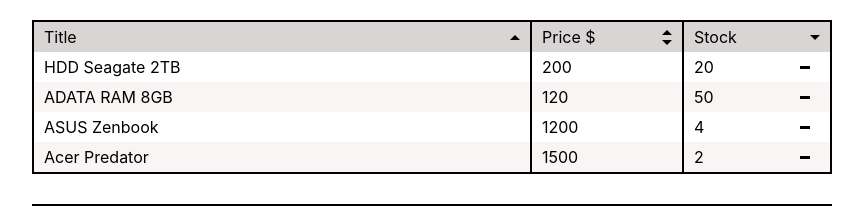
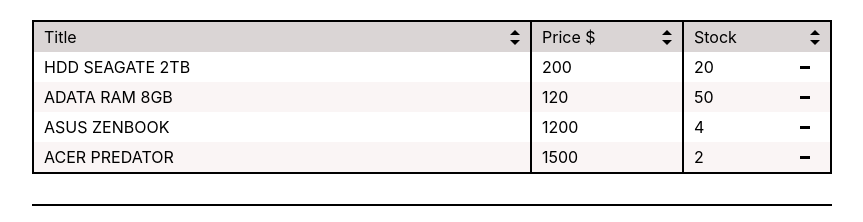
Before and after one commit to bota21/exam_7, a React (Create React App) app in the folder product-app/: page / in a window 1280 px wide. Shown: the top 222 px of the page, without its empty margins (208-1071 px from the left). Built offline with nearby package versions, Linux system fonts and the light colour scheme.

Commit message:
#3 Добавлена сортировка

```diff
--- a/product-app/src/components/List/List.module.css
+++ b/product-app/src/components/List/List.module.css
@@ -2,6 +2,9 @@
     display: grid;
     grid-template-columns: 500px 150px 150px;
     grid-template-rows: repeat(1fr);
+}
+.title{
+    text-transform: uppercase;
 }
 .title, .stock{
     border-left: 2px solid #000;
--- a/product-app/src/components/ProductList/ProductList.js
+++ b/product-app/src/components/ProductList/ProductList.js
@@ -1,21 +1,27 @@
 import { React } from 'react';
 import s from './ProductList.module.css';
 
-const ProductList = () => {
+const ProductList = props => {
     return (
         <div className={s.product_list}>
         <div className={s.title_wrapper}>
         <div className={s.title}>Title
-                <span className={s.triangle_up}></span>
+        <div className={s.triangle_wrapper}>
+        <span className={s.triangle_up} onClick={props.sortNameUp}></span>
+        <span className={s.triangle_down} onClick={props.sortNameDown}></span>
+        </div>
         </div>
         <div className={s.price}>Price $
         <div className={s.triangle_wrapper}>
-                <span className={s.triangle_up}></span>
-                <span className={s.triangle_down}></span>
+        <span className={s.triangle_up} onClick={props.sortPriceUp}></span>
+        <span className={s.triangle_down} onClick={props.sortPriceDown}></span>
         </div>
         </div>
         <div className={s.stock}>Stock
-                <span className={s.triangle_down}></span>
+        <div className={s.triangle_wrapper}>
+        <span className={s.triangle_up}  onClick={props.sortStockUp}></span>
+        <span className={s.triangle_down} onClick={props.sortStockDown}></span>
+        </div>
         </div>
         </div>
         </div>
--- a/product-app/src/container/Page/Page.js
+++ b/product-app/src/container/Page/Page.js
@@ -40,18 +40,23 @@ const Page = () => {
     let reduceStock = id => {
         let index = product.findIndex(i => i.id === id);
         let copyProduct = [...product];
-        if(copyProduct[index].stock === 0) return;
+        if(copyProduct[index].stock === 0) return ;
         copyProduct[index].stock--;
         setProduct(copyProduct)
     }
     let addData = (e) => {
         e.preventDefault();
         let copyProduct = [...product];
-        copyProduct.push(
-            {id: uuidv4(), name: data[-1].name, price: data[-1].price, stock: data[-1].stock}
-            );
+        product.map(i => {
+            if(data[-1].name === i.name) {
+                i.price = data[-1].price
+                i.stock += data[-1].stock
+            }
+        });
         setProduct(copyProduct)
     };
+    if(product.length === 0) return <h3 className={s.empty}>No products available</h3>
+
     let addProductList = product.map(item => {
         return <List
         key={item.id}
@@ -60,11 +65,43 @@ const Page = () => {
         stock={item.stock}
         onReduce={() => reduceStock(item.id)}
         />
-        })
+    });
+    let sortNameUp = () => {
+        let copyProduct = [...product];
+        copyProduct.sort((a, b) => {return (a.name > b.name) ? 1: -1});
+        setProduct(copyProduct)
+    };
+    let sortNameDown = () => {
+        let copyProduct = [...product];
+        copyProduct.sort((a, b) => {return (a.name < b.name) ? 1: -1});
+        setProduct(copyProduct)
+    };
+    let sortPriceUp = () => {
+        let copyProduct = [...product];
+        copyProduct.sort((a, b) => {return (a.price > b.price) ? 1: -1});
+        setProduct(copyProduct)
+    };
+    let sortPriceDown = () => {
+        let copyProduct = [...product];
+        copyProduct.sort((a, b) => {return (a.price < b.price) ? 1: -1});
+        setProduct(copyProduct)
+    };
+    let sortStockUp = () => {
+        let copyProduct = [...product];
+        copyProduct.sort((a, b) => {return (a.stock > b.stock) ? 1: -1});
+        setProduct(copyProduct)
+    };
+    let sortStockDown = () => {
+        let copyProduct = [...product];
+        copyProduct.sort((a, b) => {return (a.stock < b.stock) ? 1: -1});
+        setProduct(copyProduct)
+    };
     return (
         <div className={s.page}>
         <div className={s.wrapper}>
-            <ProductList />
+        <ProductList sortNameUp={sortNameUp} sortNameDown={sortNameDown}
+        sortPriceUp={sortPriceUp} sortPriceDown={sortPriceDown}
+        sortStockUp={sortStockUp} sortStockDown={sortStockDown}/>
         {addProductList}
         </div>
         <div className={s.line}></div>
--- a/product-app/src/container/Page/Page.module.css
+++ b/product-app/src/container/Page/Page.module.css
@@ -14,3 +14,9 @@
     border-top: 2px solid #000;
     border-bottom: 2px solid #000;
 }
+.empty{
+    width: 80%;
+    padding: 20px;
+    background: #ccc;
+    margin: 30px auto;
+}
```
Also changed, not shown: 1 other file (tests, documents, lock files or other folders). Lines whose indentation alone changed are shown as unchanged.
